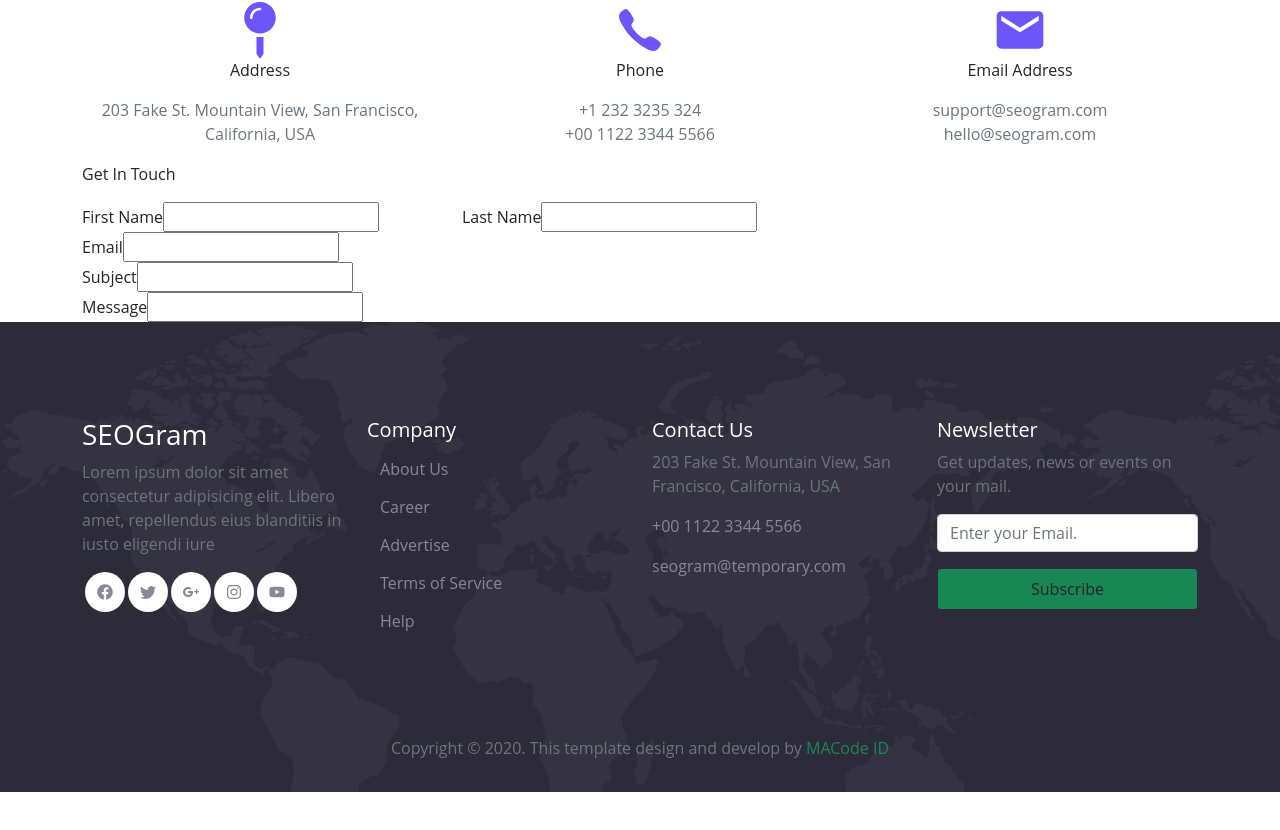
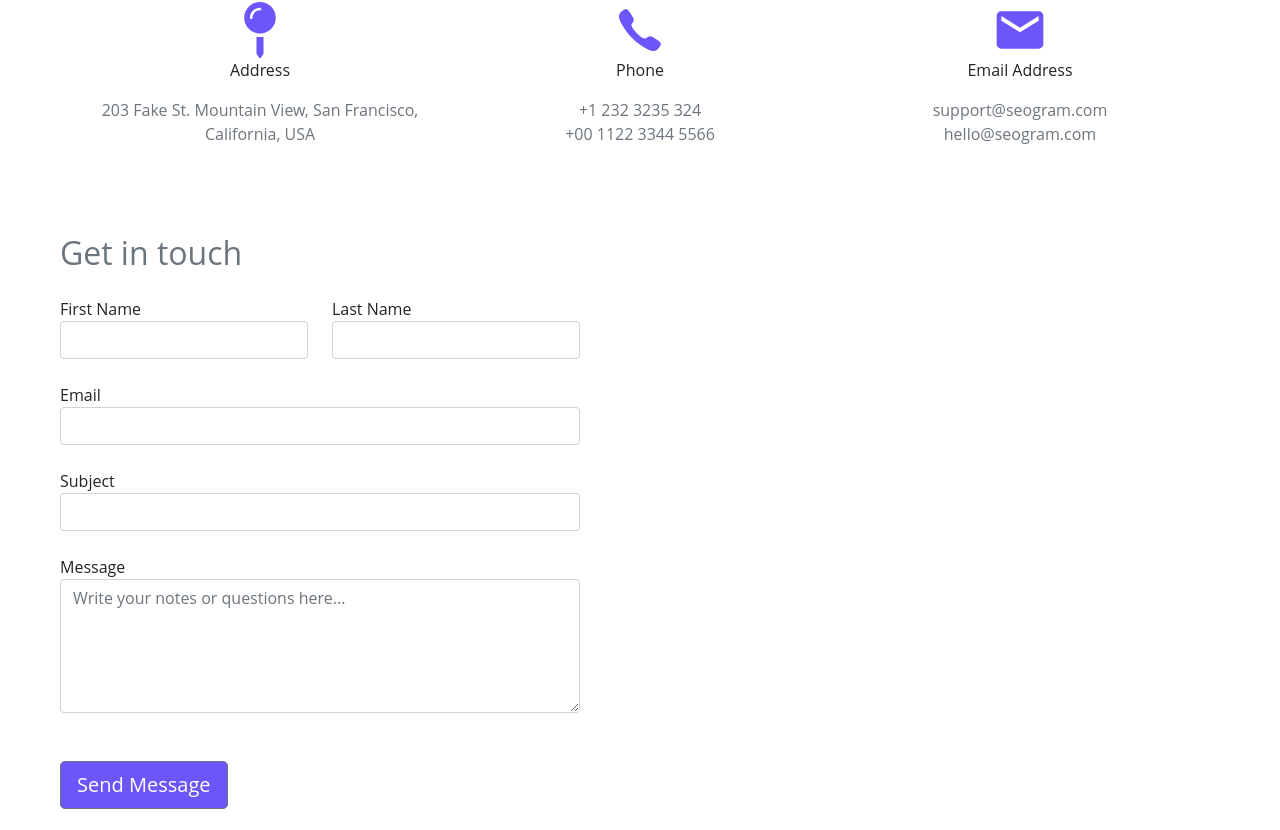
Before and after one commit to IbrahimO123/seogram-template, a React (Create React App) app in the folder seogram/: page /contact in a window 1280 px wide. Shown: the part 450-1280 px from the top of the page. Before the commit the page ends 1242 px from the top, so only its background shows below. Built offline with nearby package versions, Linux system fonts and the light colour scheme.

Commit message:
remove the prev fom and add a new one

```diff
--- a/seogram/src/html/Contact.js
+++ b/seogram/src/html/Contact.js
@@ -35,39 +35,56 @@ function Contact() {
       </div>
     </div>
     {/******** Get In Touch **********/}
-    <div className="container">
-      <div className="">
-            <form>
-            <p>Get In Touch</p>
-            <div className="row" >
-            <div className="col-lg-4" >
-                <label>First Name</label>
-                <input type="text" className="" ></input>
+    <div class="container-fluid mt-4">
+      <div class="row">
+        <div class="col-lg-6 mb-5 mb-lg-0">
+          <form action="#" class="contact-form py-5 px-lg-5">
+            <h2 class="mb-4 font-weight-medium text-secondary">Get in touch</h2>
+            <div class="row form-group">
+              <div class="col-md-6 mb-3 mb-md-4">
+                <label class="label" for="fname">First Name</label>
+                <input type="text" id="fname" class="form-control"></input>
+              </div>
+              <div class="col-md-6">
+                <label class="label" for="lname">Last Name</label>
+                <input type="text" id="lname" class="form-control"></input>
+              </div>
             </div>
-            <div className="col-lg-4" >
-                <label>Last Name</label>
-                <input type="text" className="" ></input>
+
+            <div class="row form-group">
+              <div class="col-md-12 mb-4">
+                <label class="label" for="email">Email</label>
+                <input type="email" id="email" class="form-control"></input>
+              </div>
             </div>
+
+            <div class="row form-group">
+
+              <div class="col-md-12 mb-4">
+                <label class="label" for="subject">Subject</label>
+                <input type="text" id="subject" class="form-control"></input>
+              </div>
             </div>
-            <div>
-                <label>Email</label>
-                <input type="email" className="" ></input>
+
+            <div class="row form-group">
+              <div class="col-md-12 mb-4">
+                <label class="label" for="message">Message</label>
+                <textarea name="message" id="message" cols="30" rows="5" class="form-control label" placeholder="Write your notes or questions here..."></textarea>
+              </div>
             </div>
-            <div>
-                <label>Subject</label>
-                <input type="text" className="" ></input>
+
+            <div class="row form-group mt-4">
+              <div class="col-md-12">
+                <input type="submit" value="Send Message" class="btn btn-secondary btn-lg bg"></input>
+              </div>
             </div>
-            <div>
-                <label>Message</label>
-                <input type="textarea" className="" ></input>
-            </div>
-            </form>
-            <div>
-
-            </div>
+          </form>
+        </div>
+        <div class="col-lg-6 px-0">
+          <div class="maps-container"><div id="google-maps"></div></div>
+        </div>
       </div>
     </div>
-
 
             <Footer/>
         </>
```
